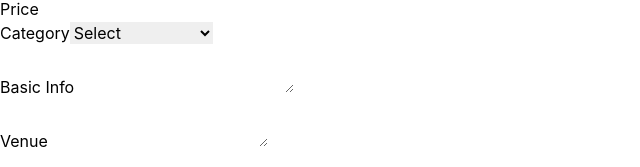
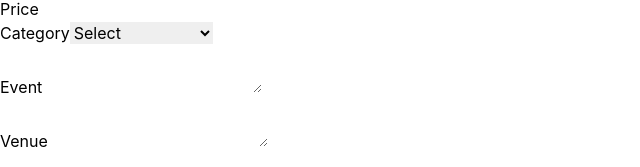
Before and after one commit to jergra/events-nextjs-clerk-supabase, a Next.js app: page /add-event in a window 1280 px wide. Shown: the part 161-328 px from the top of the page, without its empty margins (0-640 px from the left). Built offline with nearby package versions, Linux system fonts and the light colour scheme; no server answers.

Commit message:
Basic Info to Event

```diff
--- a/pages/add-event.tsx
+++ b/pages/add-event.tsx
@@ -109,11 +109,11 @@ export default function Create() {
             </div>
             <div className='flex mb-5'>
                 <div className='flex flex-col w-[50%] mr-5'>
-                    <label htmlFor='description'>Basic Info</label>
+                    <label htmlFor='description'>Event</label>
                     <textarea
                         value={basics}
                         onChange={(e) => setBasics(e.target.value)}
-                        className='h-20 input input-bordered bg-slate-50'
+                        className='h-18 input input-bordered bg-slate-50'
                     ></textarea>
                 </div>
                 <div className=' w-[50%]'>
```
